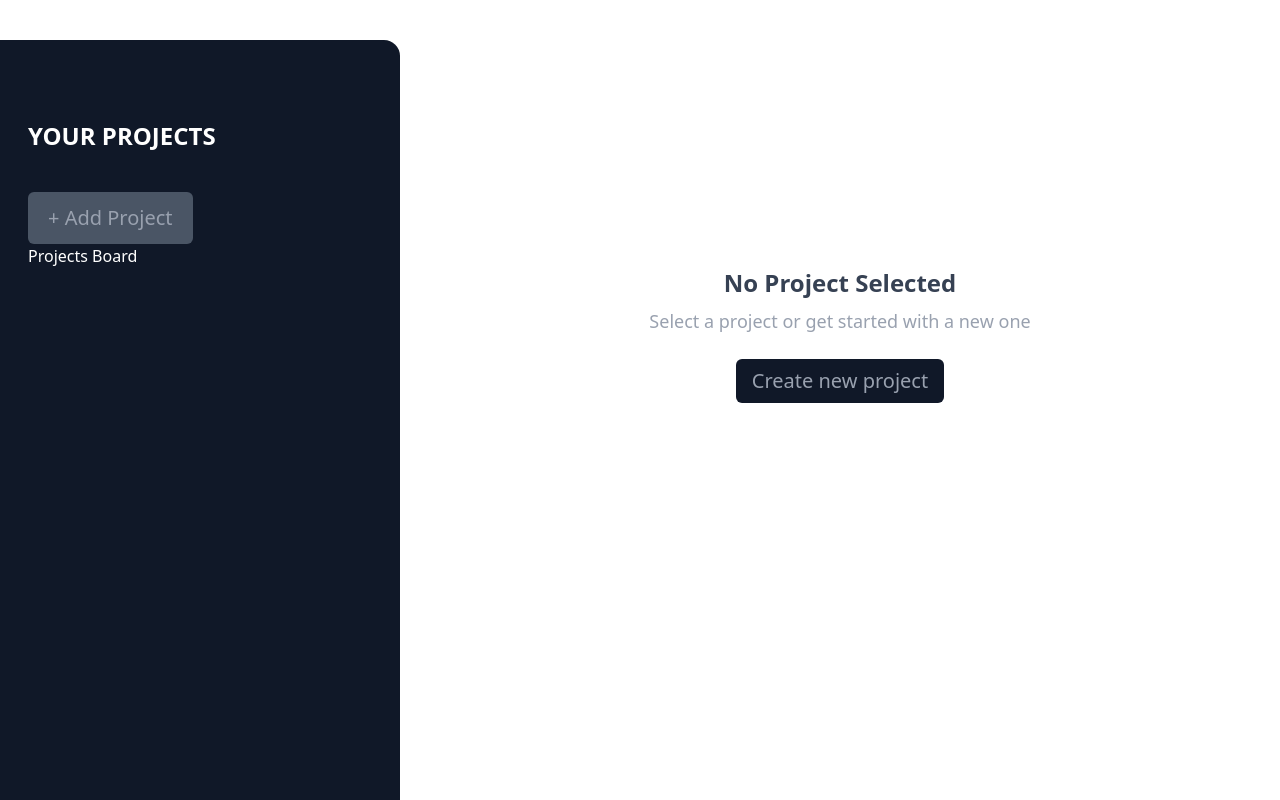
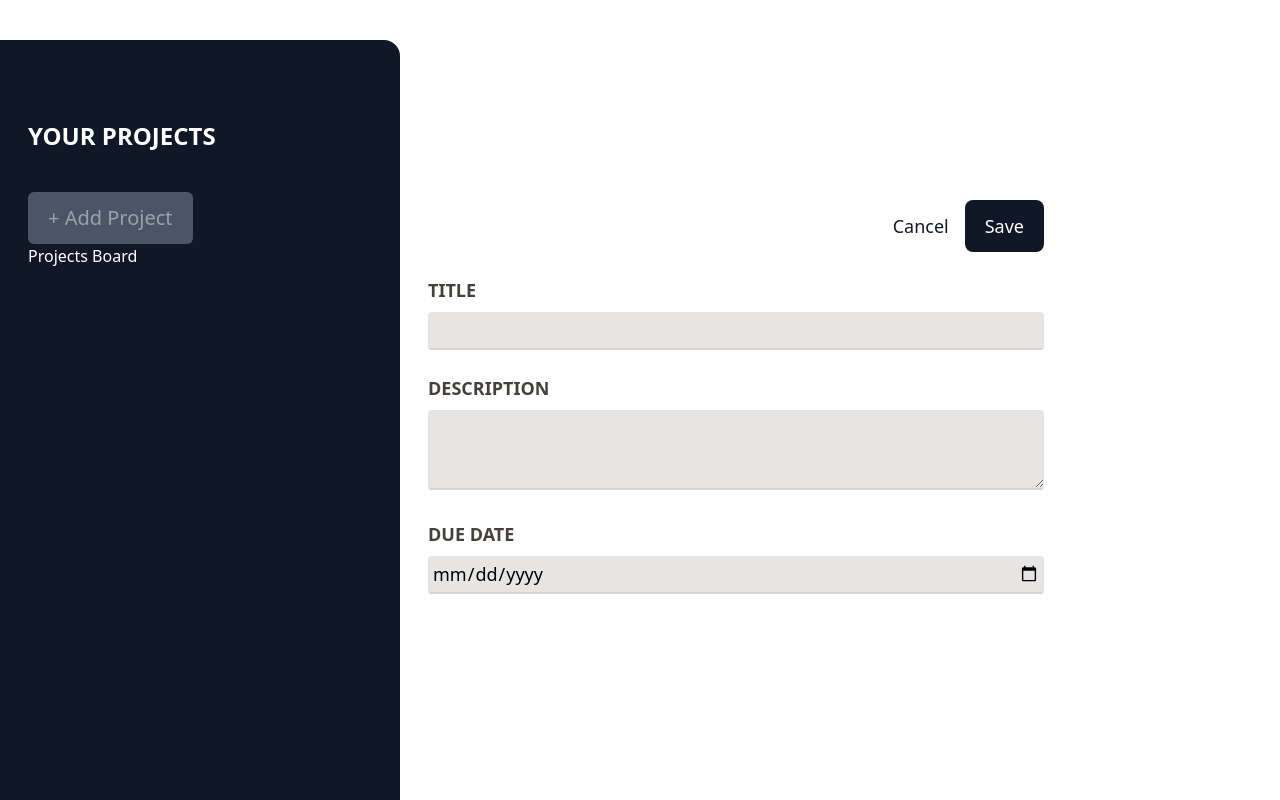
Before and after one commit to nimabed/project-manager, a React (Vite) app: page / in a window 1280 px wide. Both pictures are taken after a click on the button "+ Add Project". Built offline with nearby package versions, Linux system fonts and the light colour scheme.

Commit message:
AddProjectForm component added!

```diff
--- a/src/App.jsx
+++ b/src/App.jsx
@@ -1,20 +1,26 @@
+import { useState } from 'react';
 import Sidebar from './components/Sidebar';
 import CreateMessageTemp from './components/CreateMessageTemp';
+import AddProjectForm from './components/AddProjectForm';
 
 
 import './App.css'
 
 function App() {
+  const [mainState, setMainState] = useState('temp');
+
+
+
   return (
     <div className="min-h-screen grid grid-cols-[400px_1fr]">
       <section className="pt-10">
-        <Sidebar />
+        <Sidebar changeMainState={() => setMainState('create')} />
       </section>
+      <main className="">
+        {mainState === 'temp' && <CreateMessageTemp changeMainState={() => setMainState('create')} />}
+        {mainState === 'create' && <AddProjectForm />}
+      </main>
 
-
-      <main className="">
-        <CreateMessageTemp />
-      </main>
     </div>
   )
 }
--- /dev/null
+++ b/src/components/AddProjectForm.jsx
@@ -0,0 +1,48 @@
+export default function AddProjectForm() {
+  return (
+    <div className="relative w-[70%] ml-7 top-1/4 flex flex-col space-y-6">
+      <div className="text-end">
+        <button className="text-gray-900 text-lg mr-4 cursor-pointer hover:text-gray-900/80">Cancel</button>
+        <button className="py-3 px-5 bg-gray-900 text-white text-lg rounded-lg cursor-pointer hover:bg-gray-900/80">Save</button>
+      </div>
+      <div>
+        <label
+          htmlFor="title"
+          className="block uppercase text-lg font-extrabold text-stone-700 mb-2"
+        >
+          Title
+        </label>
+        <input
+          type="text"
+          id="title"
+          className="w-full bg-stone-200 p-1 border-b-2 border-b-stone-300 text-lg rounded-sm focus:outline-0 focus:border-b-stone-700"
+        />
+      </div>
+      <div>
+        <label
+          htmlFor="description"
+          className="block uppercase text-lg font-extrabold text-stone-700 mb-2"
+        >
+          Description
+        </label>
+        <textarea
+          id="description"
+          className="w-full h-[5rem] bg-stone-200 p-1 border-b-2 border-b-stone-300 text-lg rounded-sm focus:outline-0 focus:border-b-stone-700"
+        />
+      </div>
+      <div>
+        <label
+          htmlFor="date"
+          className="block uppercase text-lg font-extrabold text-stone-700 mb-2"
+        >
+          Due date
+        </label>
+        <input
+          type="date"
+          id="date"
+          className="w-full bg-stone-200 p-1 border-b-2 border-b-stone-300 text-lg rounded-sm focus:outline-0 focus:border-b-stone-700"
+        />
+      </div>
+    </div>
+  );
+}
--- a/src/components/CreateMessageTemp.jsx
+++ b/src/components/CreateMessageTemp.jsx
@@ -1,9 +1,14 @@
-export default function CreateMessageTemp() {
+export default function CreateMessageTemp({ changeMainState }) {
   return (
     <div className="relative flex flex-col space-y-2 items-center mx-auto top-1/3">
       <h2 className="text-2xl font-extrabold text-gray-700">No Project Selected</h2>
       <p className="text-lg text-gray-400">Select a project or get started with a new one</p>
-      <button className="py-2 px-4 bg-gray-900 text-xl text-gray-400 rounded-md cursor-pointer hover:bg-gray-900/80 mt-4">Create new project</button>
+      <button
+       className="py-2 px-4 bg-gray-900 text-xl text-gray-400 rounded-md cursor-pointer hover:bg-gray-900/80 mt-4"
+       onClick={changeMainState}
+      >
+        Create new project
+      </button>
     </div>
   )
 }
--- a/src/components/Sidebar.jsx
+++ b/src/components/Sidebar.jsx
@@ -1,11 +1,16 @@
 
 
-export default function Sidebar() {
+export default function Sidebar({ changeMainState }) {
 
   return (
     <div className="size-full bg-gray-900 rounded-tr-2xl pt-10 pl-7 ">
       <h2 className="text-white mt-10 text-2xl font-extrabold uppercase">Your Projects</h2>
-      <button className="py-3 px-5 mt-10 text-gray-400 bg-gray-600 rounded-md text-xl cursor-pointer hover:bg-gray-600/80">+ Add Project</button>
+      <button
+        className="py-3 px-5 mt-10 text-gray-400 bg-gray-600 rounded-md text-xl cursor-pointer hover:bg-gray-600/80"
+        onClick={changeMainState}
+      >
+        + Add Project
+      </button>
       <div className="text-white">
         Projects Board
       </div>
```
